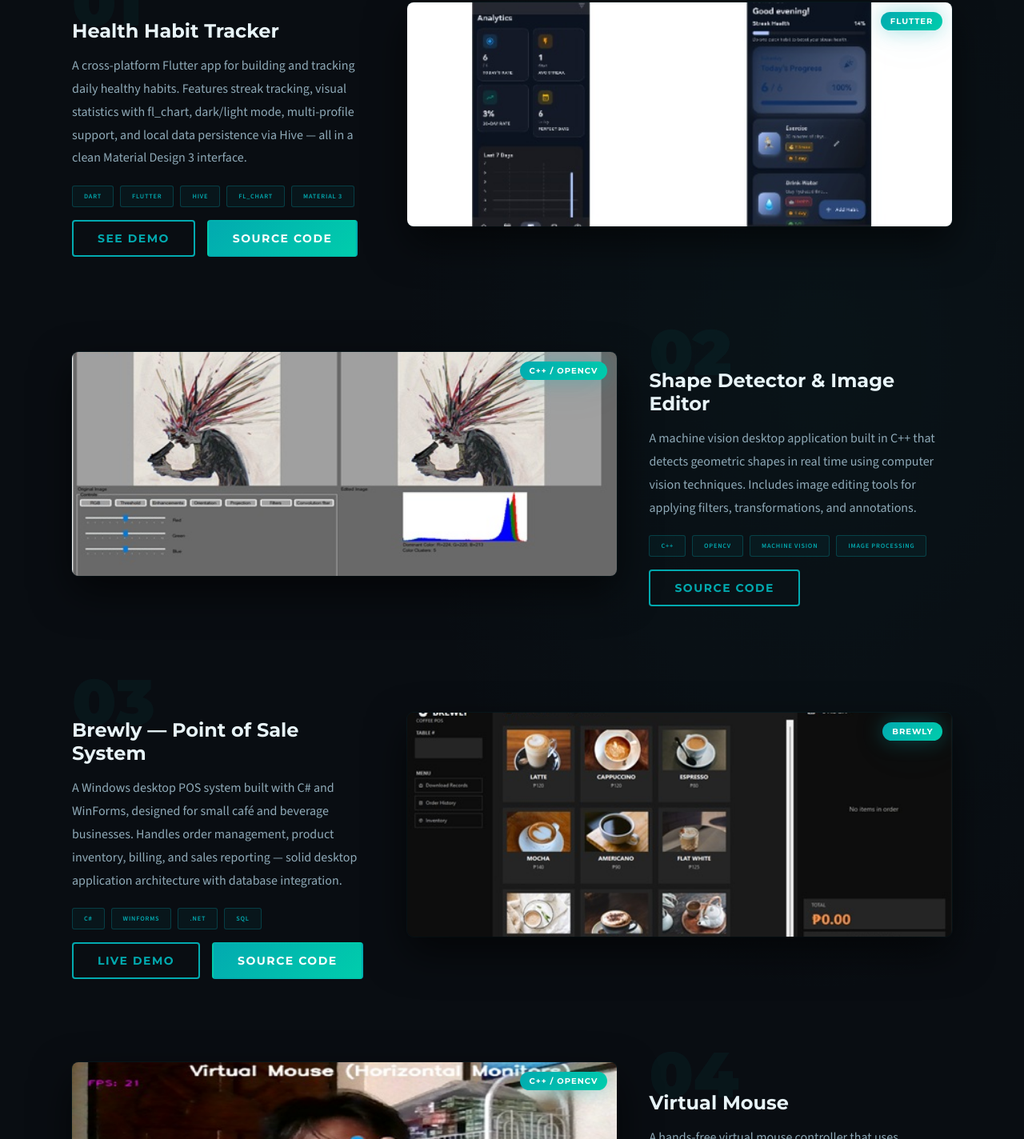
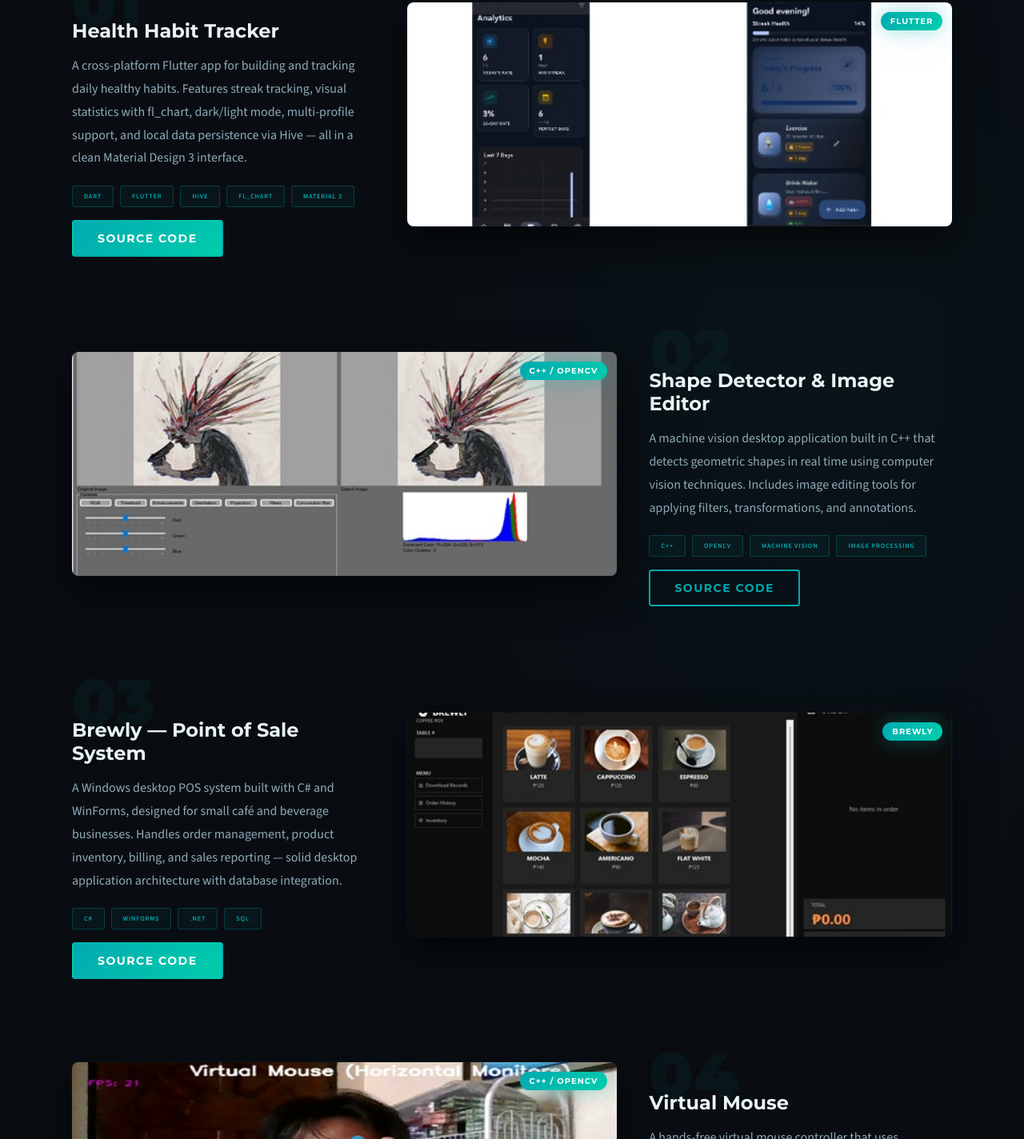
Before and after one commit to Cloii/portfolio, a website built with Vite: page index.html in a window 1280 px wide. Shown: the part 2042-3466 px from the top of the page at 80% size. Built offline with nearby package versions, Linux system fonts and the light colour scheme; animation ran at ten frames a second.

Commit message:
revised part 2

```diff
--- a/index.html
+++ b/index.html
@@ -658,7 +658,6 @@
             <span class="project__tag">Material 3</span>
           </div>
           <div class="project__links">
-            <a href="flutter-demo.html" target="_blank" rel="noreferrer" class="cta-btn cta-btn--hero">See Demo</a>
             <a href="https://github.com/Cloii/HEALTH-HABIT-TRACKER" target="_blank" rel="noreferrer" class="cta-btn cta-btn--resume">Source Code</a>
           </div>
         </div>
@@ -703,7 +702,6 @@
             <span class="project__tag">SQL</span>
           </div>
           <div class="project__links">
-            <a href="brewly-demo.html" target="_blank" rel="noreferrer" class="cta-btn cta-btn--hero">Live Demo</a>
             <a href="https://github.com/Cloii/BrewlyWinForms" target="_blank" rel="noreferrer" class="cta-btn cta-btn--resume">Source Code</a>
           </div>
         </div>
```
